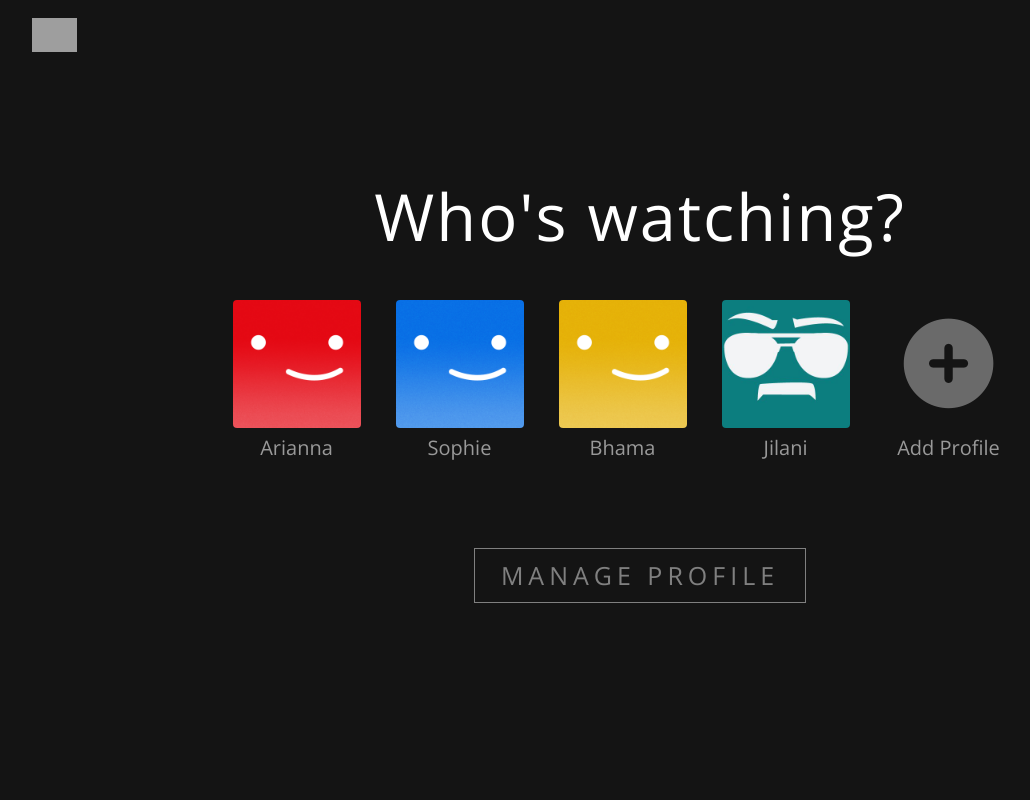
After one commit to JilaniN/Getflix, a PHP site: page /user.html in a window 1280 px wide. The commit adds this page. Shown: the whole page, without its empty margins (0-1030 px from the left). Run offline with PHP 8.4, Linux system fonts and the light colour scheme; some libraries are stand-ins or nearby versions; grey boxes are pictures that could not be loaded.

Commit message:
user page added

```diff
--- a/home.css
+++ b/home.css
@@ -1,3 +1,8 @@
+body{
+
+}
+
+
 .footer {
 	max-width: 100%;
 	margin: 1rem auto;
--- a/sign.html
+++ b/sign.html
@@ -104,6 +104,8 @@
       </div>
     </div>
     </div>
+
+
   </section>
   <div class="container1">
     <div class="text">
--- /dev/null
+++ b/user.html
@@ -0,0 +1,181 @@
+<!DOCTYPE html>
+<html lang="en">
+<head>
+    <meta charset="UTF-8">
+    <meta http-equiv="X-UA-Compatible" content="IE=edge">
+    <meta name="viewport" content="width=device-width, initial-scale=1.0">
+    <title>Document</title>
+    <link rel="stylesheet" href="home.css">
+    <script src="https://kit.fontawesome.com/6c36406174.js" crossorigin="anonymous"></script>
+    <link href="https://cdn.jsdelivr.net/npm/bootstrap@5.2.0-beta1/dist/css/bootstrap.min.css" rel="stylesheet" integrity="sha384-0evHe/X+R7YkIZDRvuzKMRqM+OrBnVFBL6DOitfPri4tjfHxaWutUpFmBp4vmVor" crossorigin="anonymous">
+
+</head>
+<body>
+    <div class="whoIsWatching">
+        <div class="logo-section">
+            <img src="https://bootstrapious.com/i/snippets/sn-nav-logo/logo.png" width="45" alt="" class="d-inline-block align-middle mr-2">
+
+        </div>
+
+        <div class="main-div">
+            <h1>Who's watching?</h1>
+            <div class="memberDiv">
+                <button class="btn"><span>Arianna</span></button>
+                <button class="btn"><span>Sophie</span></button>
+                <button class="btn"><span>Bhama</span></button>
+                <button class="btn"><span>Jilani</span></button>
+                <button class="addIcon"><i class="fas fa-plus-circle"></i> <span>Add Profile</span></button>
+            </div>
+            <button class="manageProfile">manage Profile</button>
+        </div>
+    </div>
+
+    <style>
+        @import url("https://fonts.googleapis.com/css2?family=Open+Sans:wght@300;400;600&display=swap");
+
+* {
+  margin: 0;
+  padding: 0;
+  box-sizing: border-box;
+  font-family: "Open Sans", sans-serif;
+}
+
+html {
+  font-size: 62.5%;
+}
+
+.whoIsWatching {
+  width: 100vw;
+  min-height: 100vh;
+  background-color: #141414;
+}
+
+.logo-section {
+  width: 95vw;
+  margin: auto;
+  height: 7rem;
+  background-color: rgb(20, 20, 20);
+  /* background-color: red; */
+  display: flex;
+  justify-content: flex-start;
+  align-items: center;
+}
+.logo-section a img {
+  width: 10rem;
+  height: 4rem;
+  cursor: pointer;
+}
+
+.main-div {
+  width: 100vw;
+  height: 80vh;
+  /* background-color: rosybrown; */
+  display: flex;
+  justify-content: center;
+  align-items: center;
+  flex-direction: column;
+  color: #fff;
+}
+
+.main-div h1 {
+  font-size: 6.5rem;
+  letter-spacing: 0.2rem;
+  font-size: 600;
+}
+
+.memberDiv {
+  display: flex;
+  justify-content: center;
+  align-items: center;
+  flex-wrap: wrap;
+}
+
+.memberDiv .btn,
+.addIcon {
+  height: 10vw;
+  min-height: 8.4rem;
+  max-height: 20rem;
+  width: 10vw;
+  min-width: 8.4px;
+  max-width: 20rem;
+  border-radius: 0.4rem;
+  border: none;
+  outline: none;
+  margin-top: 4rem;
+  margin-right: 3.5rem;
+  position: relative;
+  cursor: pointer;
+  background-repeat: no-repeat;
+  background-size: cover;
+}
+
+.memberDiv .btn:nth-child(1) {
+  background-image: url("./image//user1.png");
+}
+
+.memberDiv .btn:nth-child(2) {
+  background-image: url("./image//user2.png");
+}
+
+.memberDiv .btn:nth-child(3) {
+  background-image: url("./image//user3.png");
+}
+.memberDiv .btn:nth-child(4) {
+  background-image: url("./image/user4.jpg");
+}
+
+.memberDiv .btn:hover {
+  box-shadow: inset 0 0 0 5px rgba(255, 255, 255, 0.9);
+}
+
+.memberDiv .btn span,
+.addIcon span {
+  width: inherit;
+  /* background-color: red; */
+  position: absolute;
+  bottom: -3.5rem;
+  left: 0;
+  text-transform: capitalize;
+  color: rgb(153, 153, 153);
+  font-size: 2rem;
+}
+
+.fa-plus-circle {
+  font-size: 7vw;
+  color: grey;
+  opacity: 0.8;
+}
+
+.addIcon {
+  background-color: transparent;
+}
+
+.addIcon:hover {
+  background-color: #fff;
+}
+
+.addicon:hover > .fa-plus-circle {
+  opacity: 1;
+}
+
+.manageProfile {
+  border: 1px solid grey;
+  color: grey;
+  text-transform: uppercase;
+  padding: 0.8rem 2.6rem;
+  letter-spacing: 0.5rem;
+  font-size: 2.5rem;
+  margin-top: 12rem;
+  background-color: transparent;
+  cursor: pointer;
+}
+.manageProfile:hover {
+  border: 1px solid #fff;
+  color: #fff;
+}
+    </style>
+    <script src="myscripts.js"></script>
+    <script src="https://cdn.jsdelivr.net/npm/bootstrap@5.2.0-beta1/dist/js/bootstrap.bundle.min.js" integrity="sha384-pprn3073KE6tl6bjs2QrFaJGz5/SUsLqktiwsUTF55Jfv3qYSDhgCecCxMW52nD2" crossorigin="anonymous"></script>
+
+</body>
+</html>
```
Also changed, not shown: image/user1.png (added), image/user2.png (added), image/user3.png (added), image/user4.jpg (added).
